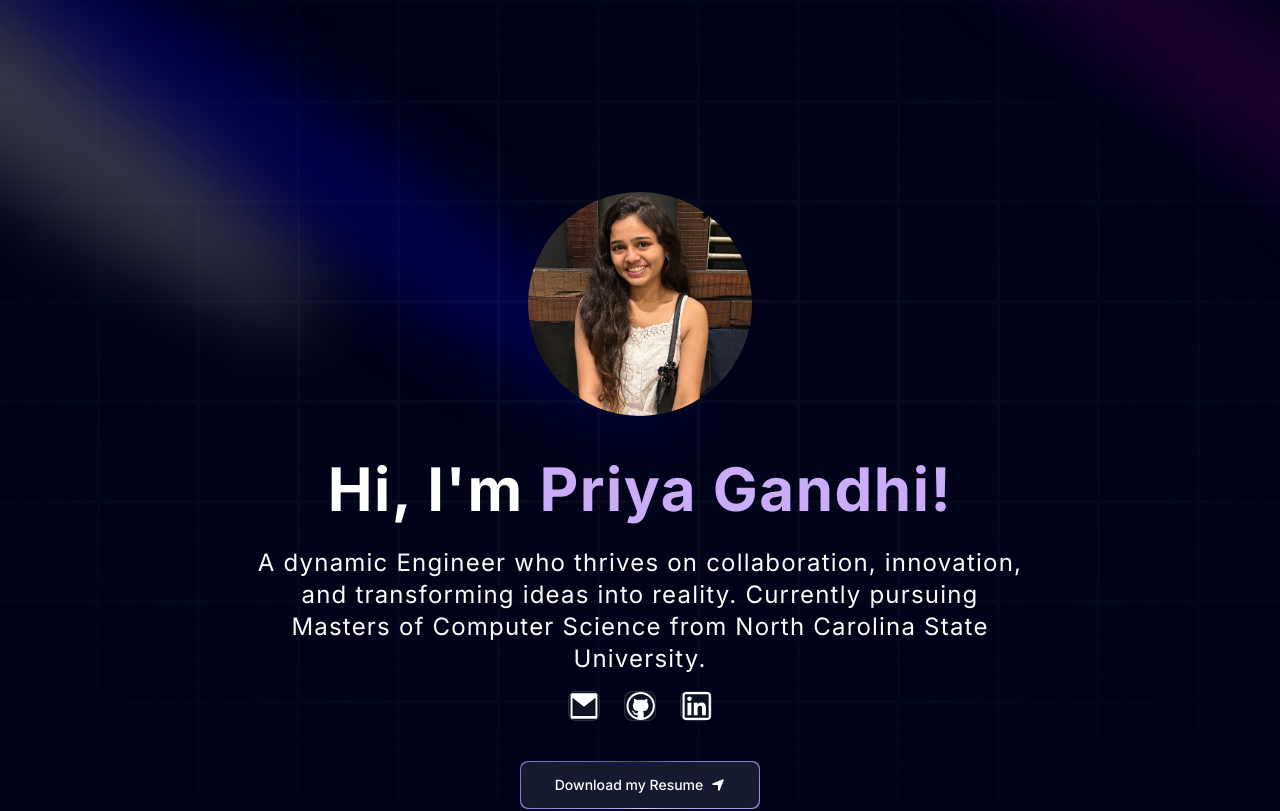
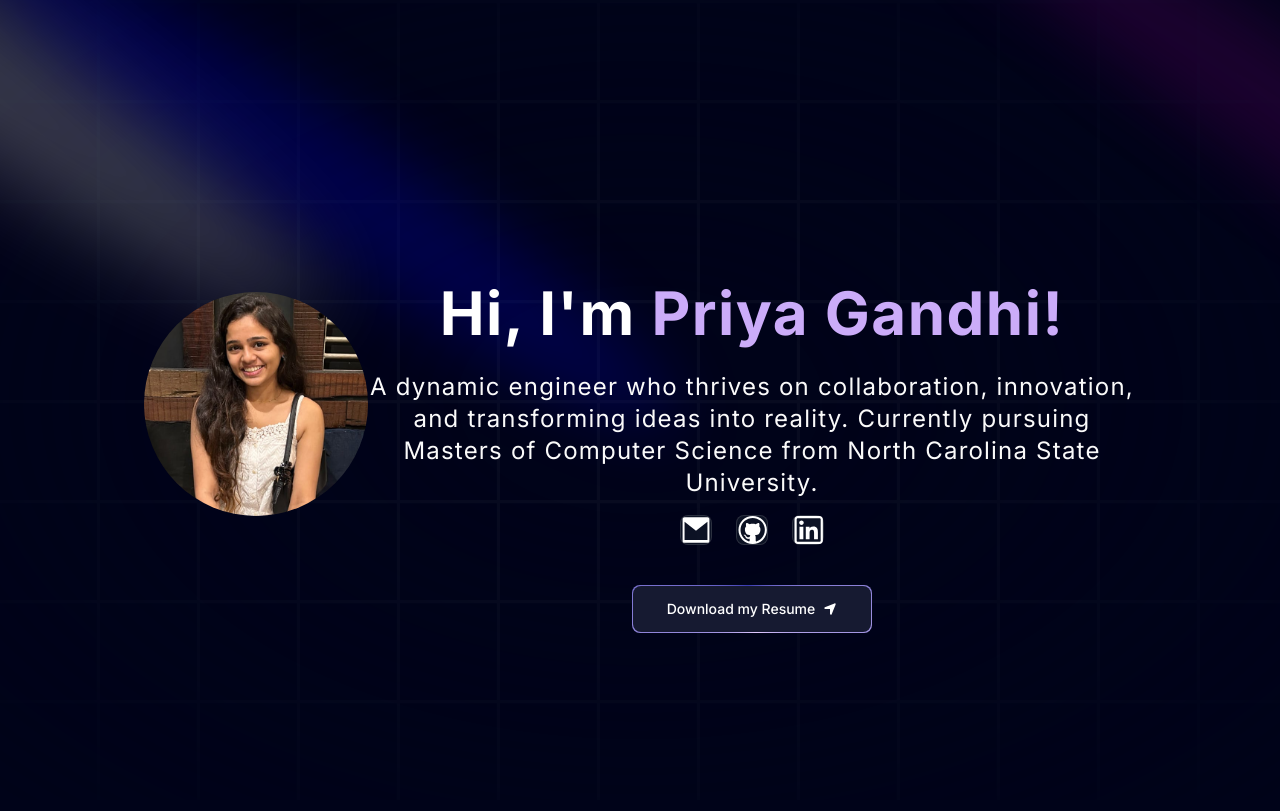
Before and after one commit to PriyaGandhi311/Portfolio-website, a Next.js app: page / in a window 1280 px wide. Shown: the top 811 px of the page. Built offline with nearby package versions, Linux system fonts and the light colour scheme.

Commit message:
Update position of image

```diff
--- a/components/Hero.tsx
+++ b/components/Hero.tsx
@@ -42,8 +42,6 @@ const Hero = () => {
       </div>
 
       <div className="flex justify-center relative my-20 z-10 pt-8">
-        <div className="max-w-[89vw] md:max-w-2xl lg:max-w-[60vw] flex flex-col items-center justify-center">
-
 
           <div className="flex items-center justify-center -mt-16 mb-4">
             <img
@@ -52,13 +50,15 @@ const Hero = () => {
               className="rounded-full w-36 h-36 md:w-48 md:h-48 lg:w-56 lg:h-56"
             />
           </div>
+        <div className="max-w-[89vw] md:max-w-2xl lg:max-w-[60vw] flex flex-col items-center justify-center">
+
           <TextGenerateEffect
             words="Hi, I'm Priya Gandhi!"
             className="text-center text-[40px] md:text-5xl lg:text-6xl"
           />
 
           <p className="text-center md:tracking-wider mb-4 text-sm md:text-lg lg:text-2xl">
-            A dynamic Engineer who thrives on collaboration,
+            A dynamic engineer who thrives on collaboration,
             innovation, and transforming ideas into reality. Currently pursuing
             Masters of Computer Science from North Carolina State University.
           </p>
```
